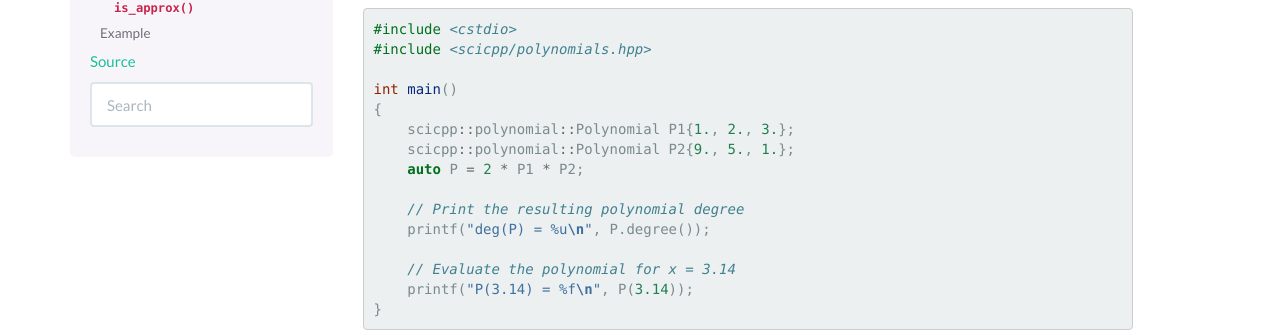
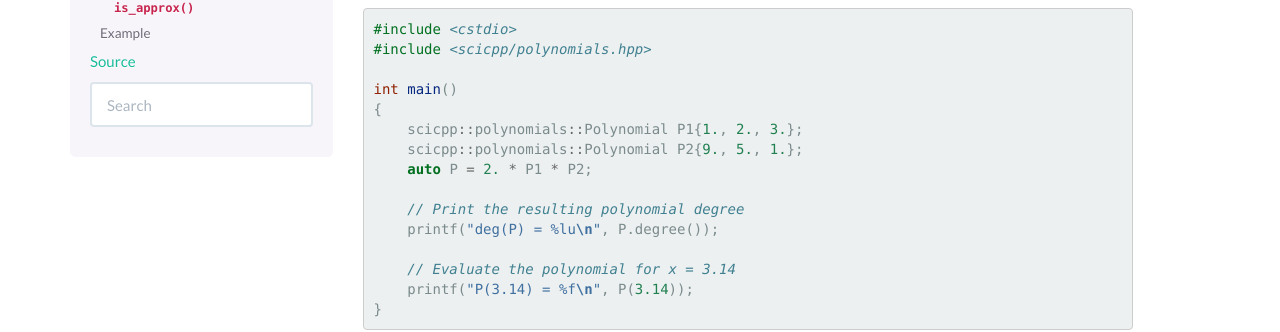
Before and after one commit to tvanderbruggen/SciCpp, a Sphinx documentation site: the page built from doc/source/polynomial.Polynomial.rst, in a window 1280 px wide and 900 px high, scrolled down 1445 px. Shown: the part 491-823 px from the top of the window. Built offline with Sphinx 7.4.7, drawn with Linux system fonts in a browser that asks for light colours.

Commit message:
Add polynomial_Polynomial examples

```diff
--- a/doc/source/polynomial.Polynomial.rst
+++ b/doc/source/polynomial.Polynomial.rst
@@ -110,12 +110,12 @@ Example
 
     int main()
     {
-        scicpp::polynomial::Polynomial P1{1., 2., 3.};
-        scicpp::polynomial::Polynomial P2{9., 5., 1.};
-        auto P = 2 * P1 * P2;
+        scicpp::polynomials::Polynomial P1{1., 2., 3.};
+        scicpp::polynomials::Polynomial P2{9., 5., 1.};
+        auto P = 2. * P1 * P2;
 
         // Print the resulting polynomial degree
-        printf("deg(P) = %u\n", P.degree());
+        printf("deg(P) = %lu\n", P.degree());
 
         // Evaluate the polynomial for x = 3.14
         printf("P(3.14) = %f\n", P(3.14));
```
Also changed, not shown: 3 other files.
